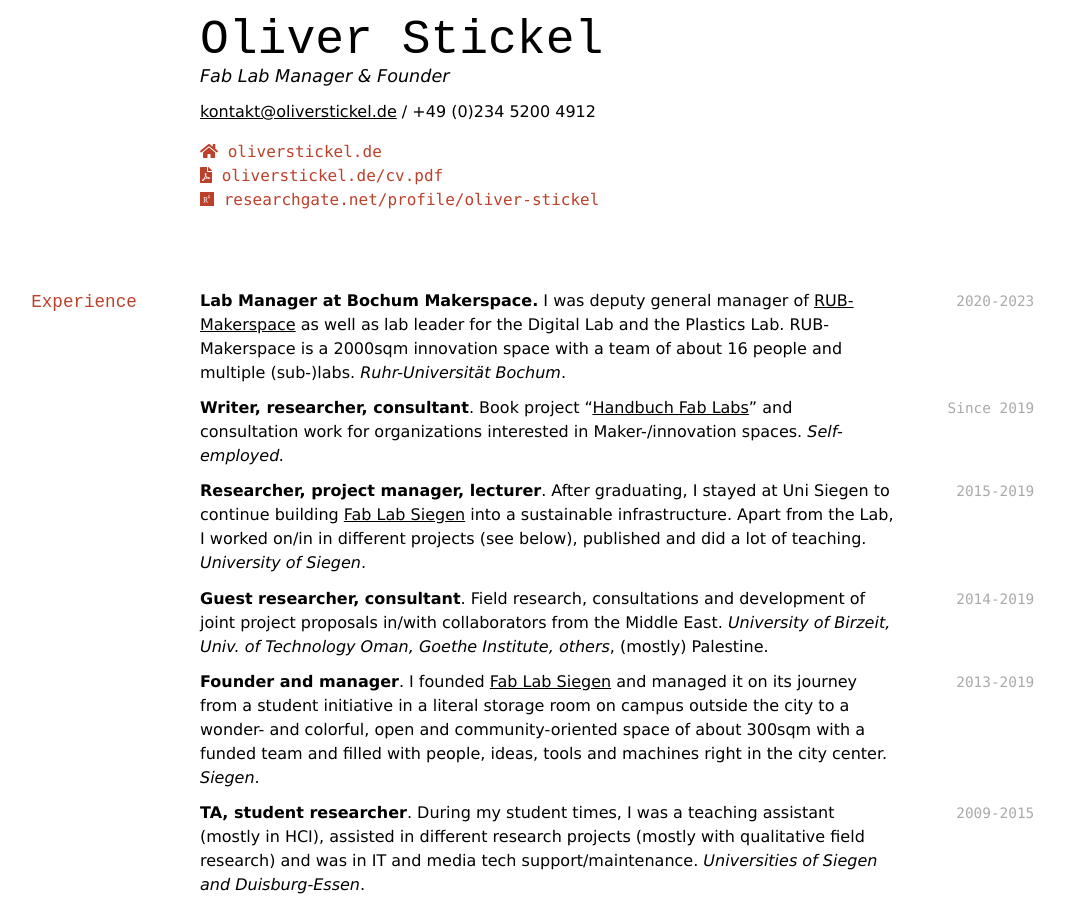
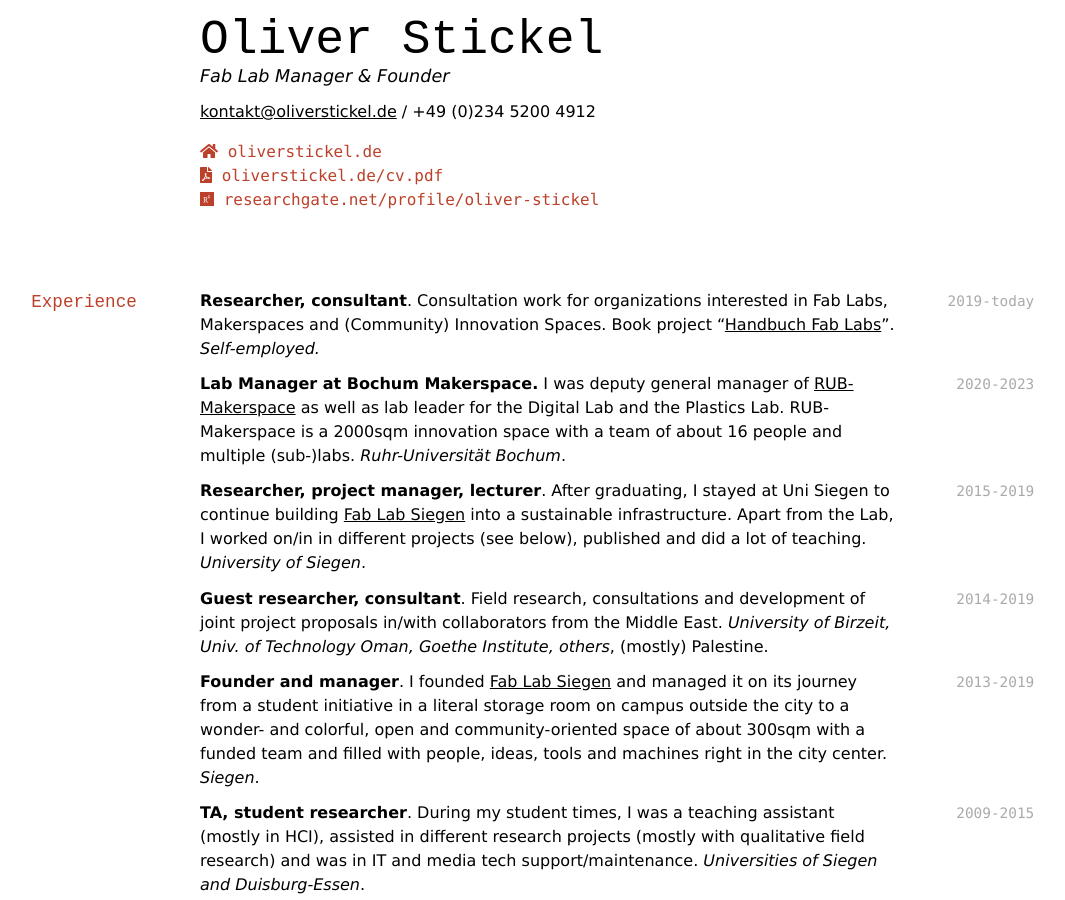
Before and after one commit to oliverstickel/oliverstickel.github.io, a Jekyll site: the page built from index.md, in a window 1280 px wide and 900 px high. Shown: the whole window, without its empty margins (132-1197 px from the left). Built offline with Jekyll 4.4.1, drawn with Linux system fonts in a browser that asks for light colours; nearby versions of some CDN libraries; a style sheet for code colours, icons or effects is not loaded.

Commit message:
Update index.md

```diff
--- a/index.md
+++ b/index.md
@@ -15,11 +15,11 @@ Fab Lab Manager & Founder
 
 ## Experience
 
+`2019-today`
+**Researcher, consultant**. Consultation work for organizations interested in Fab Labs, Makerspaces and (Community) Innovation Spaces. Book project "[Handbuch Fab Labs](https://www.bombini-verlag.de/shop/handbuch-fab-labs/)". *Self-employed.*
+
 `2020-2023`
 **Lab Manager at Bochum Makerspace.** I was deputy general manager of [RUB-Makerspace](https://makerspace.rub.de) as well as lab leader for the Digital Lab and the Plastics Lab. RUB-Makerspace is a 2000sqm innovation space with a team of about 16 people and multiple (sub-)labs. *Ruhr-Universität Bochum*.
-
-`Since 2019`
-**Writer, researcher, consultant**. Book project "[Handbuch Fab Labs](https://www.bombini-verlag.de/shop/handbuch-fab-labs/)" and consultation work for organizations interested in Maker-/innovation spaces. *Self-employed.*
 
 `2015-2019`
 **Researcher, project manager, lecturer**. After graduating, I stayed at Uni Siegen to continue building [Fab Lab Siegen](https://fablab-siegen.de) into a sustainable infrastructure. Apart from the Lab, I worked on/in in different projects (see below), published and did a lot of teaching. *University of Siegen*.
```
